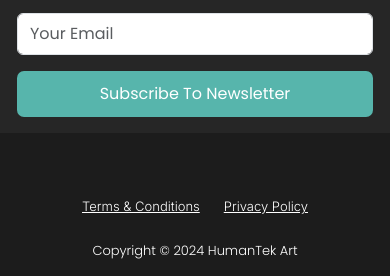
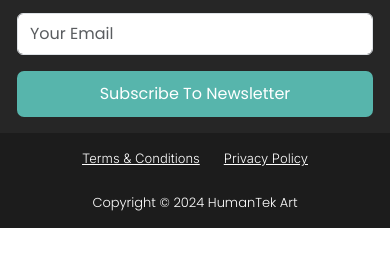
Before and after one commit to Lucifier150/iamalive, a plain HTML site: page terms-and-condition.html in a window 390 px wide. Shown: the part 6758-7034 px from the top of the page. After the commit the page ends 6986 px from the top, so only its background shows below. Drawn offline with nearby package versions, Linux system fonts and the light colour scheme.

Commit message:
margin remove

```diff
--- a/terms-and-condition.html
+++ b/terms-and-condition.html
@@ -605,7 +605,7 @@
                     <p class="text-white mb-0 fs-13">Copyright © 2024 HumanTek Art</p>
                 </div>
             </div>
-            <div class="col-xl-3 col-lg-4 mobile-center mt-lg-0 mt-5">
+            <div class="col-xl-3 col-lg-4 mobile-center">
                 <div class="contact d-flex justify-content-start">
                     <div class="d-flex align-items-md-start align-items-center gap-4">
                         <div class="contact-inner d-flex gap-3">
```
Also changed, not shown: index.html (+1 -1 lines), privacy-policy.html (+1 -1 lines).
